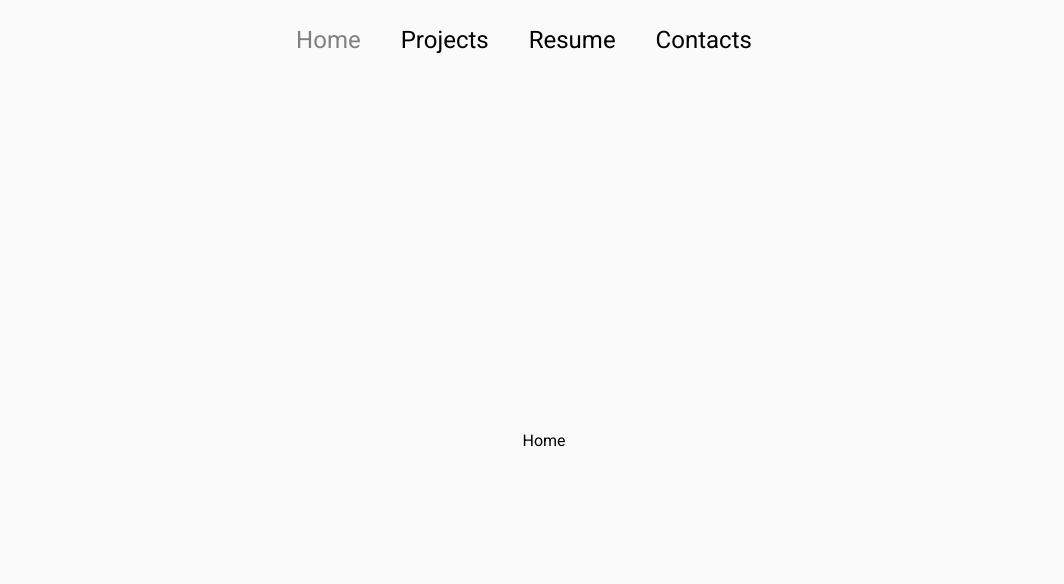
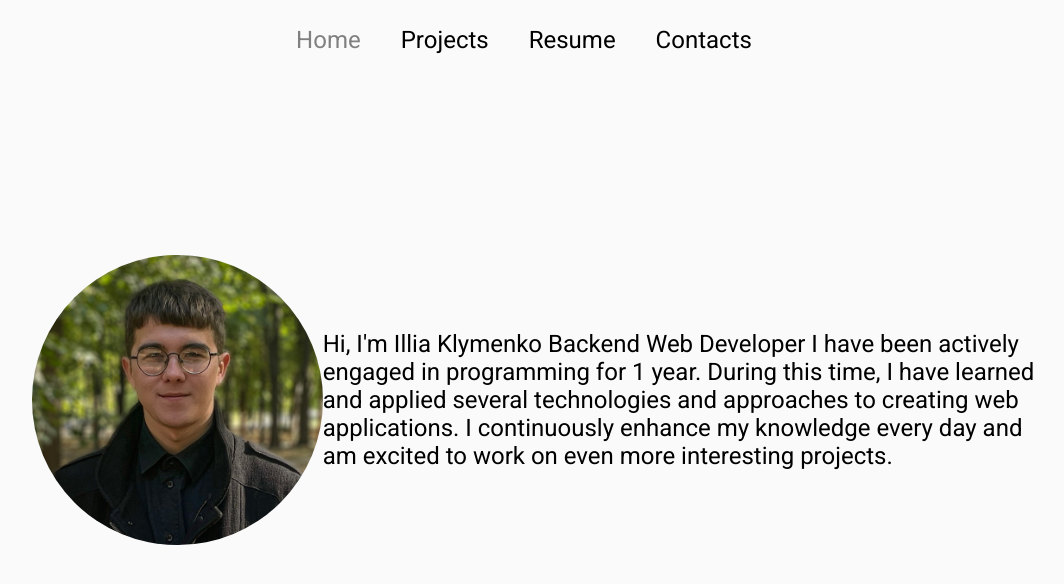
Before and after one commit to soovuh/portfolio, a React (Create React App) app: page / in a window 1280 px wide. Shown: the top 584 px of the page, without its empty margins (96-1160 px from the left). Built offline with nearby package versions, Linux system fonts and the light colour scheme.

Commit message:
added image and text, start create basic styles

```diff
--- /dev/null
+++ b/src/components/Footer.js
@@ -0,0 +1,8 @@
+import { Link } from "react-router-dom";
+import styles from "../styles/base.module.css";
+
+const Footer = () => {
+  return <div className={styles.footer}></div>;
+};
+
+export default Footer;
--- a/src/containers/Home.js
+++ b/src/containers/Home.js
@@ -1,7 +1,26 @@
 import base_styles from "../styles/base.module.css";
+import styles from "../styles/home.module.css";
+import photo from "../official-crop.jpg";
 
 const Home = () => {
-  return <div className={base_styles.base_wrapper}>Home</div>;
+  return (
+    <div className={base_styles.base_wrapper}>
+      <div className={styles.wrapper}>
+        <div className={styles.image_wrapper}>
+          <img className={styles.image} src={photo} />
+        </div>
+        <div className={styles.text}>
+          <p>
+            Hi, I'm Illia Klymenko Backend Web Developer I have been actively
+            engaged in programming for 1 year. During this time, I have learned
+            and applied several technologies and approaches to creating web
+            applications. I continuously enhance my knowledge every day and am
+            excited to work on even more interesting projects.
+          </p>
+        </div>
+      </div>
+    </div>
+  );
 };
 
 export default Home;
--- a/src/hocs/Layout.js
+++ b/src/hocs/Layout.js
@@ -1,4 +1,5 @@
 import Navbar from "../components/Navbar";
+import Footer from "../components/Footer";
 import { useLocation } from "react-router-dom";
 import styles from "../styles/base.module.css";
 
@@ -9,6 +10,7 @@ const Layout = (props) => {
     <div className={styles.app}>
       <Navbar path={location.pathname} />
       {props.children}
+      <Footer />
     </div>
   );
 };
--- a/src/styles/base.module.css
+++ b/src/styles/base.module.css
@@ -75,13 +75,21 @@
 
 .github *:hover,
 .link:hover {
-  color: #0a7e9b;
+  color: #005d74;
 }
 
 .base_wrapper {
   display: flex;
   width: 100%;
-  height: 90%;
+  height: 80%;
   justify-content: center;
   align-items: center;
 }
+
+.footer {
+  display: flex;
+  width: 100%;
+  align-items: center;
+  justify-content: center;
+  height: 10%;
+}
--- /dev/null
+++ b/src/styles/home.module.css
@@ -0,0 +1,17 @@
+.wrapper {
+  display: flex;
+  justify-content: center;
+  align-items: center;
+  font-size: 1.5em;
+  width: 80%;
+}
+
+.image_wrapper {
+  display: flex;
+  justify-content: center;
+}
+
+.image {
+  width: 100%;
+  border-radius: 50%;
+}
```
Also changed, not shown: src/official-crop.jpg (added), src/official.JPG (added).
